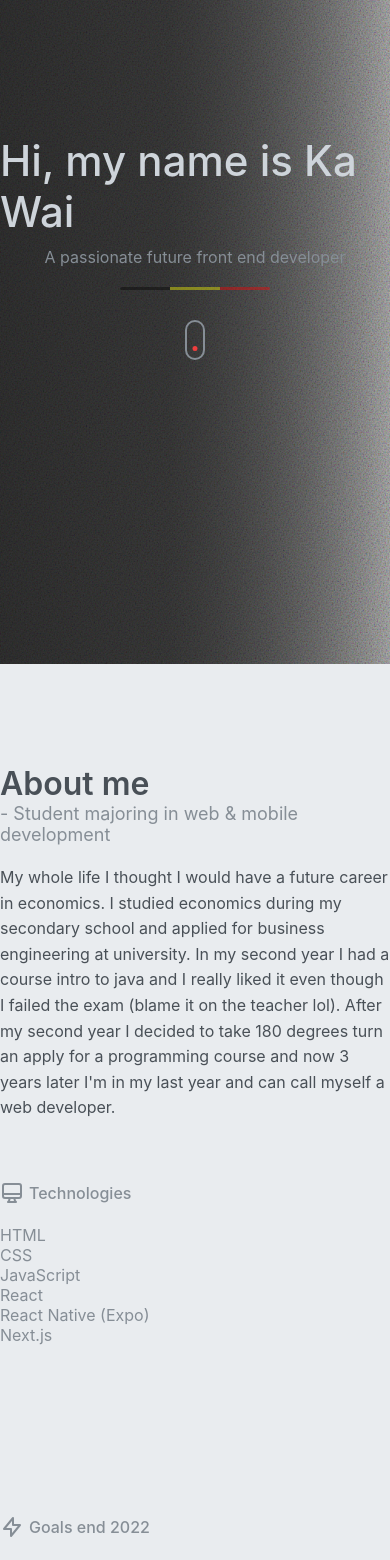
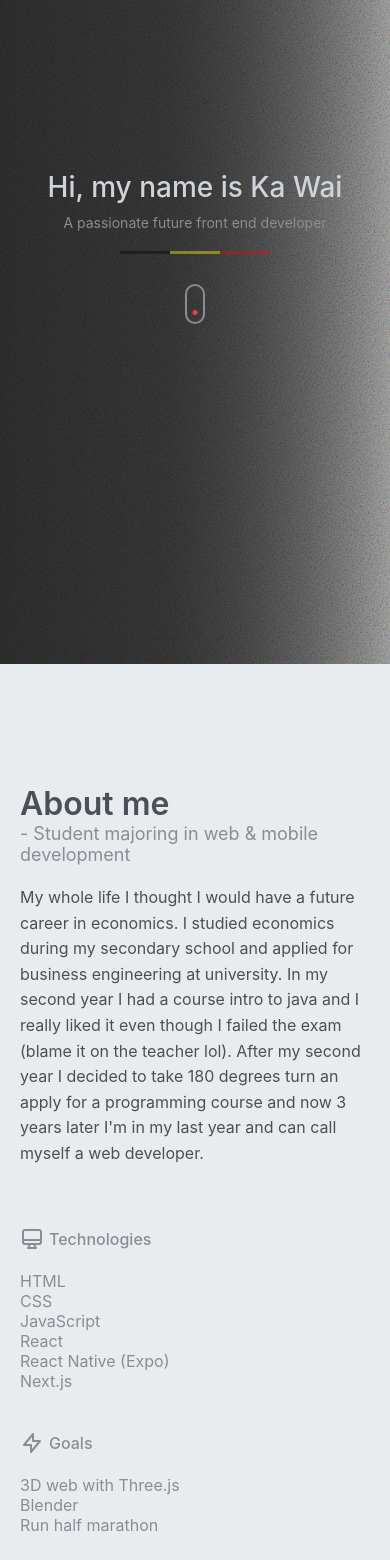
Before and after one commit to Cheung-KaWai/portfolioV2.0, a Next.js app: page / in a window 390 px wide. Shown: the part 180-1740 px from the top of the page. Built offline with nearby package versions, Linux system fonts and the light colour scheme.

Commit message:
Add responsiveness

```diff
--- a/components/About.jsx
+++ b/components/About.jsx
@@ -1,17 +1,19 @@
-import React from "react";
+import React, { useState } from "react";
 import styled from "styled-components";
 import Computer from "./UI/Computer";
 import Grow from "./UI/Grow";
 import Hobby from "./UI/Hobby";
-import Instagram from "./UI/Instagram";
-import Linkedin from "./UI/Linkedin";
-import Tiktok from "./UI/Tiktok";
-import Github from "./UI/Github";
-import Link from "next/link";
+// import Instagram from "./UI/Instagram";
+// import Linkedin from "./UI/Linkedin";
+// import Tiktok from "./UI/Tiktok";
+// import Github from "./UI/Github";
+import useWindowSize from "./useWindowSize";
 
 export default function About() {
+  const [width, height] = useWindowSize();
+
   return (
-    <AboutContainer>
+    <AboutContainer width={width}>
       <AboutContent>
         <AboutTitle>About me</AboutTitle>
         <Subtitle>- Student majoring in web & mobile development</Subtitle>
@@ -42,7 +44,7 @@ export default function About() {
           <Card>
             <CardTitleContainer>
               <Grow />
-              <CardTitle>Goals end 2022</CardTitle>
+              <CardTitle>Goals</CardTitle>
             </CardTitleContainer>
             <List>
               <ListItem>3D web with Three.js</ListItem>
@@ -64,7 +66,7 @@ export default function About() {
             </List>
           </Card>
         </Grid>
-        <Socials>
+        {/* <Socials>
           <a
             href="https://www.instagram.com/kawaicheung2/"
             target="_blank"
@@ -93,7 +95,7 @@ export default function About() {
           >
             <Tiktok />
           </a>
-        </Socials>
+        </Socials> */}
       </AboutContent>
     </AboutContainer>
   );
@@ -105,6 +107,7 @@ const AboutContainer = styled.section`
   display: flex;
   justify-content: center;
   background-color: #e9ecef;
+  padding: 2rem;
 `;
 
 const AboutContent = styled.div`
@@ -132,14 +135,15 @@ const Intro = styled.p`
 
 const Grid = styled.div`
   display: grid;
-  grid-template-columns: repeat(auto-fit, minmax(300px, 1fr));
-  gap: 5rem;
+  grid-template-columns: repeat(auto-fit, minmax(200px, 1fr));
+  column-gap: 5rem;
+  row-gap: 4rem;
+  margin-top: 6rem;
 `;
 
 const Card = styled.div`
-  width: 30rem;
+  width: 20rem;
   height: auto;
-  margin: 6rem 0;
 `;
 
 const CardTitleContainer = styled.div`
--- a/components/Articles.jsx
+++ b/components/Articles.jsx
@@ -1,9 +1,12 @@
 import React from "react";
 import styled from "styled-components";
+import useWindowSize from "./useWindowSize";
 
 export default function Articles() {
+  const [width, height] = useWindowSize();
+
   return (
-    <ArticlesContainer>
+    <ArticlesContainer width={width}>
       <ArticlesContent>
         <ArticlesTitle>Articles</ArticlesTitle>
         <Articlesubtitle>- Documenting my learning journey</Articlesubtitle>
@@ -18,6 +21,7 @@ const ArticlesContainer = styled.section`
   display: flex;
   justify-content: center;
   background-color: #e9ecef;
+  padding: 2rem;
 `;
 
 const ArticlesContent = styled.div`
--- a/components/Footer.jsx
+++ b/components/Footer.jsx
@@ -1,12 +1,14 @@
 import React from "react";
 import styled from "styled-components";
+import useWindowSize from "./useWindowSize";
 
 export default function Footer() {
+  const [width, height] = useWindowSize();
+
   return (
     <FooterContainer>
-      <List>
+      <List width={width}>
         <ListItem>Made by Ka Wai Cheung & Build with Next.js</ListItem>
-
         <ListItem>
           <a
             href="https://github.com/Cheung-KaWai"
@@ -56,7 +58,12 @@ const List = styled.ul`
   justify-content: center;
   flex-wrap: wrap;
   gap: 2rem;
-  width: 40rem;
+  width: 32rem;
 `;
 
-const ListItem = styled.li``;
+const ListItem = styled.li`
+  font-size: 1.4rem;
+  a {
+    font-size: 1.4rem;
+  }
+`;
--- a/components/Hero.jsx
+++ b/components/Hero.jsx
@@ -1,12 +1,16 @@
 import React from "react";
 import styled, { keyframes } from "styled-components";
 import Flag from "./UI/Flag";
+import useWindowSize from "./useWindowSize";
 
 export default function Hero() {
+  const [width, height] = useWindowSize();
   return (
     <HeroContainer>
-      <HeroTitle>Hi, my name is Ka Wai </HeroTitle>
-      <HeroSubtitle>A passionate future front end developer</HeroSubtitle>
+      <HeroTitle width={width}>Hi, my name is Ka Wai </HeroTitle>
+      <HeroSubtitle width={width}>
+        A passionate future front end developer
+      </HeroSubtitle>
       <Flag />
       <Scroll />
     </HeroContainer>
@@ -52,7 +56,7 @@ const HeroTitle = styled.h1`
   transform: translateY(-10px);
   opacity: 0;
   color: #ced4da;
-  font-size: 4.2rem;
+  font-size: ${(props) => (props.width < 600 ? "2.8rem" : "4.2rem")};
   font-weight: 500;
   animation: ${slide} 1s ease-out forwards;
 `;
@@ -61,6 +65,7 @@ const HeroSubtitle = styled.p`
   padding: 2rem;
   opacity: 0;
   animation: ${appear} 1s 1s ease-out forwards;
+  font-size: ${(props) => (props.width < 600 ? "1.4rem" : "1.6rem")};
 `;
 
 const Scroll = styled.div`
--- a/components/Projects.jsx
+++ b/components/Projects.jsx
@@ -1,9 +1,12 @@
 import React from "react";
 import styled from "styled-components";
+import useWindowSize from "./useWindowSize";
 
 export default function Projects() {
+  const [width, height] = useWindowSize();
+
   return (
-    <ProjectsContainer>
+    <ProjectsContainer width={width}>
       <ProjectsContent>
         <ProjectsTitle>Projects</ProjectsTitle>
         <ProjectSubtitle>- List of my personal projects</ProjectSubtitle>
@@ -18,6 +21,7 @@ const ProjectsContainer = styled.section`
   display: flex;
   justify-content: center;
   background-color: #343a40;
+  padding: 2rem;
 `;
 
 const ProjectsContent = styled.div`
--- /dev/null
+++ b/components/useWindowSize.jsx
@@ -0,0 +1,14 @@
+import React, { useLayoutEffect, useState } from "react";
+
+export default function useWindowSize() {
+  const [size, setSize] = useState([0, 0]);
+  useLayoutEffect(() => {
+    function updateSize() {
+      setSize([window.innerWidth, window.innerHeight]);
+    }
+    window.addEventListener("resize", updateSize);
+    updateSize();
+    return () => window.removeEventListener("resize", updateSize);
+  }, []);
+  return size;
+}
--- a/pages/_app.js
+++ b/pages/_app.js
@@ -1,7 +1,15 @@
-import '../styles/globals.css'
+import "../styles/globals.css";
+import Head from "next/head";
 
 function MyApp({ Component, pageProps }) {
-  return <Component {...pageProps} />
+  return (
+    <>
+      <Head>
+        <meta name="viewport" content="width=device-width, initial-scale=1.0" />
+      </Head>
+      <Component {...pageProps} />
+    </>
+  );
 }
 
-export default MyApp
+export default MyApp;
```
